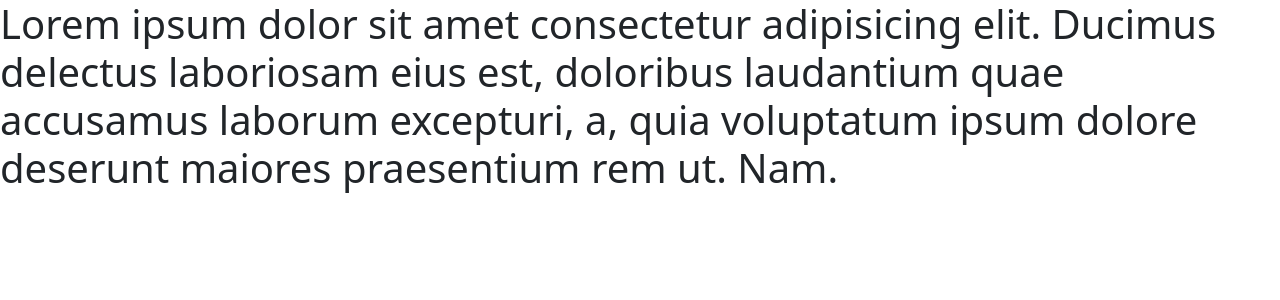
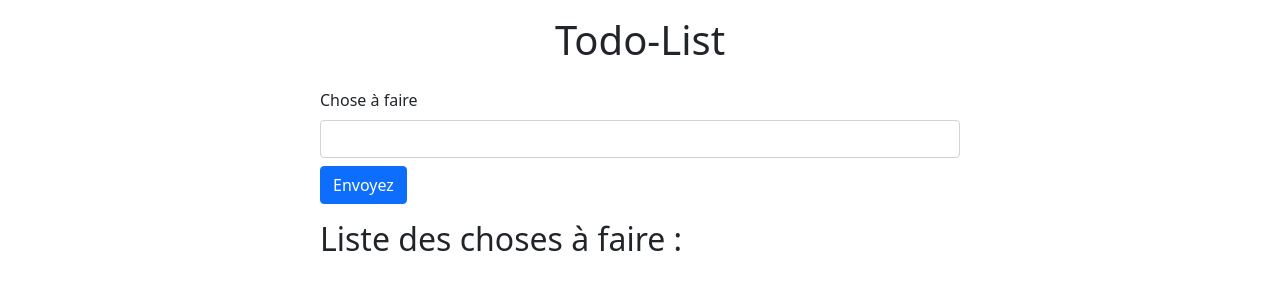
Before and after one commit to g-veronika/React-To-Do-List, a React (Create React App) app in the folder react-app/: page / in a window 1280 px wide. Shown: the top 300 px of the page. Built offline with nearby package versions, Linux system fonts and the light colour scheme.

Commit message:
creation formulaire

```diff
--- a/react-app/src/App.js
+++ b/react-app/src/App.js
@@ -1,10 +1,13 @@
 import '../node_modules/bootstrap/dist/css/bootstrap.min.css'
+import Form from './Components/Form'
+
 
 function App() {
 
   return (
     <div className="App">
-      <h1>Lorem ipsum dolor sit amet consectetur adipisicing elit. Ducimus delectus laboriosam eius est, doloribus laudantium quae accusamus laborum excepturi, a, quia voluptatum ipsum dolore deserunt maiores praesentium rem ut. Nam.</h1>
+      <h1 className="text-center mt-3">Todo-List</h1>
+      <Form />
     </div>
     );
 }
--- a/react-app/src/Components/Form.js
+++ b/react-app/src/Components/Form.js
@@ -0,0 +1,18 @@
+import {useState} from 'react'
+
+export default function Form() {
+
+
+    return (
+        <div className="m-auto px4 col12 col-sm-10 col-lg-6">
+            <form className="mb-3">
+                <label htmlFor="todo" className="form-label mt-3">Chose à faire</label>
+                <input type="text" className="form-control" id="todo"/>
+                <button className="mt-2 btn btn-primary d-block">Envoyez</button>
+            </form>
+
+            <h2>Liste des choses à faire : </h2>
+            <ul className="list-group"></ul>
+        </div>
+    )
+}
```
